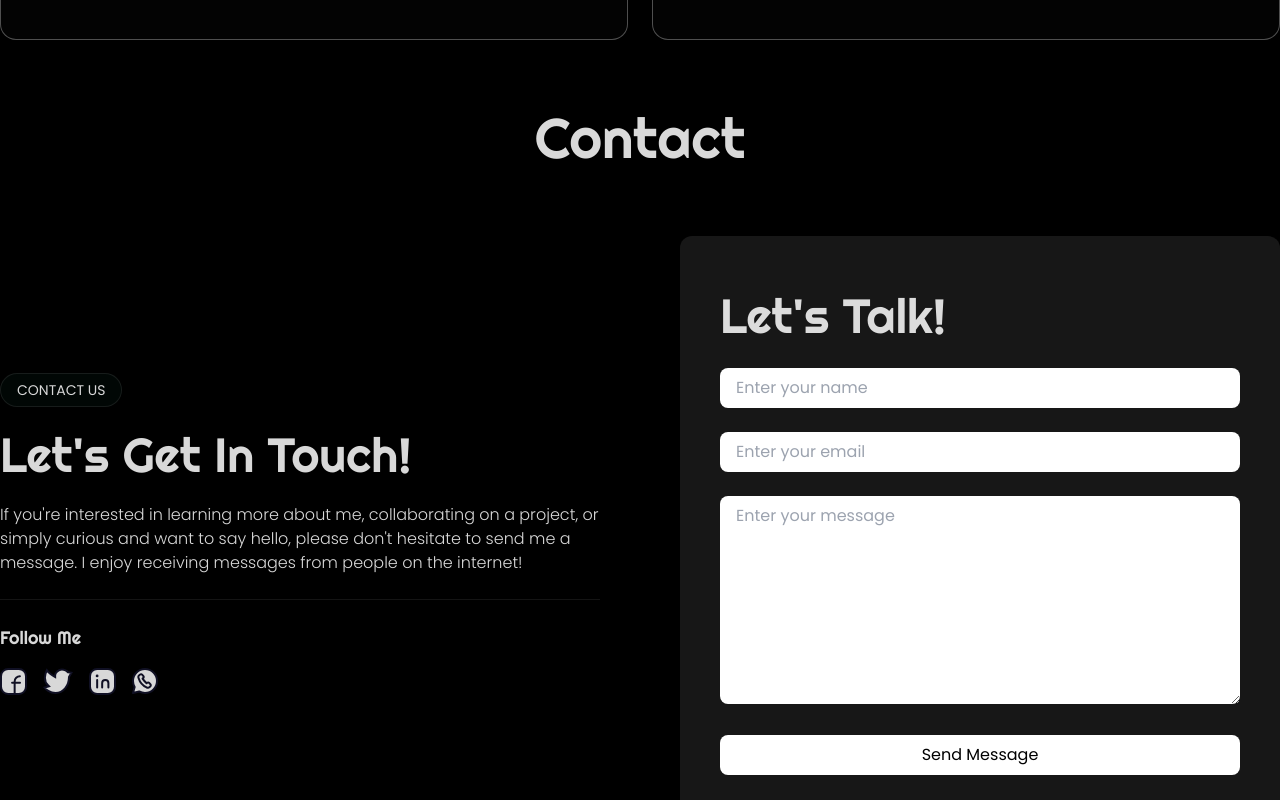
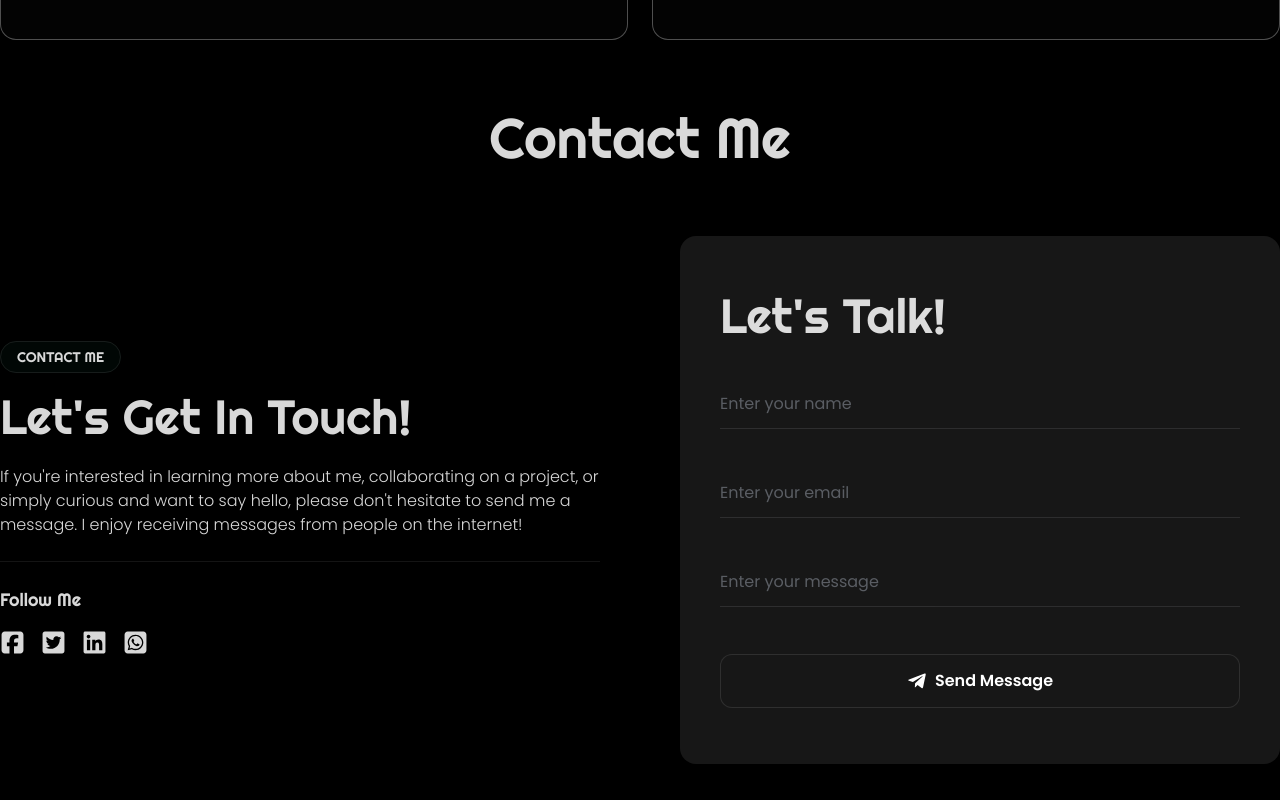
Before and after one commit to Polashahmad01/front-end-portfolio-app, a Next.js app: page / in a window 1280 px wide. Shown: the part 4380-5180 px from the top of the page. Built offline with nearby package versions, Linux system fonts and the light colour scheme.

Commit message:
Update ContactPage with new icons and link for social media

```diff
--- a/src/components/ContactPage.jsx
+++ b/src/components/ContactPage.jsx
@@ -1,4 +1,7 @@
+import Link from "next/link";
 import { Righteous } from "next/font/google";
+import { FaTwitterSquare, FaTelegramPlane } from "react-icons/fa";
+import { FaSquareFacebook, FaLinkedin, FaSquareWhatsapp } from "react-icons/fa6";
 
 const righteous = Righteous({ subsets: ["latin"], weight: ["400"] });
 
@@ -6,11 +9,11 @@ export default function ContactPage() {
   return (
     <section className="common-container">
       <div className="px-4 xl:px-0 mb-[10vh]">
-        <h3 className={`${righteous.className} text-3xl opacity-85 mb-[10vh] text-center lg:text-[56px]`}>Contact</h3>
+        <h3 className={`${righteous.className} text-3xl opacity-85 mb-[10vh] text-center lg:text-[56px]`}>Contact Me</h3>
         <div className="grid grid-cols-1 sm:grid-cols-2 items-center gap-20 mx-4 xl:mx-0">
           <div className="opacity-85">
             <div className="mb-6">
-              <button className="px-4 py-[6px] uppercase text-sm border border-solid rounded-[80px] backdrop-blur-xl border-[rgba(255,255,255,.1)] bg-[rgba(4,19,14,.5)]">Contact Us</button>
+              <Link href="mailto:dev.polashahmad@gmail.com" className={`${righteous.className} px-4 py-[6px] uppercase text-sm border border-solid rounded-[80px] backdrop-blur-xl border-[rgba(255,255,255,.1)] bg-[rgba(4,19,14,.5)] transition-all hover:border-[#20bf55] hover:rounded-[80px] hover:text-[#20bf55]`}>Contact Me</Link>
             </div>
             <h4 className={`${righteous.className} text-3xl lg:text-5xl mb-6`}>Let&#39;s Get In Touch!</h4>
             <p className="font-light mb-6">
@@ -19,41 +22,36 @@ export default function ContactPage() {
             <div className="border-t border-solid border-[#181818] mb-6" />
             <p className={`${righteous.className} text-lg mb-4`}>Follow Me</p>
             <div className="flex flex-wrap items-center gap-4">
-              <svg width="27" height="27" viewBox="0 0 27 27" fill="#fff" xmlns="http://www.w3.org/2000/svg">
-                <rect x="1" y="1" width="25" height="25" rx="7.13616" stroke="#14142B" strokeWidth="2" />
-                <path d="M19.8968 8.1543V8.1543C16.9993 8.1543 14.6504 10.5032 14.6504 13.4007V25.4407" stroke="#14142B" strokeWidth="2" strokeLinecap="round" />
-                <line x1="12.083" y1="14.6914" x2="20.0032" y2="14.6914" stroke="#14142B" strokeWidth="2" strokeLinecap="round" />
-              </svg>
-              <svg width="30" height="26" viewBox="0 0 30 26" fill="#fff" xmlns="http://www.w3.org/2000/svg">
-                <path d="M4.32747 18.7162L5.98371 18.2546L4.76351 17.0432C2.49398 14.7902 1.80935 11.9233 1.97021 9.08832C2.11509 6.53473 2.94701 4.06872 3.86092 2.2682C4.59404 3.40359 5.74989 4.56191 6.89868 5.54515C8.22623 6.68139 9.65495 7.67674 10.669 8.2354L12.1516 9.05212V7.35952C12.1516 6.02306 12.9027 4.56641 14.1977 3.41306C15.4835 2.26791 17.1994 1.52214 18.9347 1.52214C20.1769 1.52214 21.438 1.9361 22.5087 2.48127C23.5886 3.03113 24.3747 3.66262 24.6722 3.98959L24.9071 4.24771L25.2515 4.30365L28.4117 4.81689L26.12 8.79971L25.9887 9.02782L25.9867 9.29099C25.9212 18.0788 20.1872 24.8737 12.6551 24.9983C9.8062 25.0455 7.26621 24.0946 5.24663 22.8164C3.58427 21.7643 2.31626 20.5167 1.54851 19.4907L4.32747 18.7162Z" stroke="#14142B" strokeWidth="2" />
-              </svg>
-              <svg width="27" height="27" viewBox="0 0 27 27" fill="#fff" xmlns="http://www.w3.org/2000/svg">
-                <rect x="1" y="1" width="25" height="25" rx="7.13616" stroke="#14142B" strokeWidth="2" />
-                <line x1="8.15723" y1="11.9707" x2="8.15723" y2="19.6031" stroke="#14142B" strokeWidth="2" strokeLinecap="round" />
-                <circle cx="8.12006" cy="7.95111" r="1.40717" fill="#14142B" />
-                <path d="M19.3868 19.5944V15.1211C19.3868 13.4044 17.9951 12.0127 16.2784 12.0127V12.0127C14.5616 12.0127 13.1699 13.4044 13.1699 15.1211V19.5944" stroke="#14142B" strokeWidth="2" strokeLinecap="round" />
-              </svg>
-              <svg width="26" height="26" viewBox="0 0 26 26" fill="#fff" xmlns="http://www.w3.org/2000/svg">
-                <path d="M13 1C6.37273 1 1 6.37273 1 13C1 15.2211 1.606 17.3004 2.65818 19.0845L1 25L7.14945 23.4765C8.88073 24.4453 10.8749 25 13 25C19.6273 25 25 19.6273 25 13C25 6.37273 19.6273 1 13 1Z" stroke="#14142B" strokeWidth="2" strokeMiterlimit="10" strokeLinejoin="round" />
-                <path d="M15.1745 14.8396C15.4488 14.5797 15.8145 14.4393 16.1916 14.4491C16.5688 14.4589 16.9267 14.6181 17.1872 14.8919L18.4972 16.4316C18.7262 16.7323 18.8271 17.1117 18.7777 17.4869C18.7284 17.862 18.5328 18.2023 18.2339 18.4331L17.2994 19.2346C16.9346 19.5703 16.4675 19.7726 15.9738 19.8085C15.48 19.8444 14.9887 19.7119 14.5794 19.4325C10.8724 17.7136 7.80687 14.148 6.54431 9.98941C6.3332 9.54051 6.27941 9.03324 6.39166 8.54984C6.5039 8.06643 6.77559 7.63522 7.1627 7.3261L8.09908 6.52381C8.37351 6.26445 8.73909 6.12456 9.11598 6.13468C9.49288 6.14481 9.85047 6.30413 10.1107 6.57785L11.4216 8.11762C11.6502 8.41837 11.751 8.79767 11.7018 9.17269C11.6527 9.54771 11.4576 9.88797 11.1592 10.1192L10.5913 10.6066C11.7574 12.3204 13.1046 13.9028 14.6095 15.3263L15.1745 14.8396Z" stroke="#14142B" strokeWidth="2" strokeMiterlimit="10" strokeLinejoin="round" />
-              </svg>
+              <Link href="https://www.facebook.com/polashahmad01" target="_blank" className="transition-all hover:opacity-80">
+                <FaSquareFacebook size="25px" />
+              </Link>
+              <Link href="https://twitter.com/polashahmad01" target="_blank" className="transition-all hover:opacity-80">
+                <FaTwitterSquare size="25px" />
+              </Link>
+              <Link href="https://www.linkedin.com/in/polashahmad01" target="_blank" className="transition-all hover:opacity-80">
+                <FaLinkedin size="25px" />
+              </Link>
+              <Link href="https://wa.me/+8801795186140" target="_blank" className="transition-all hover:opacity-80">
+                <FaSquareWhatsapp size="25px" />
+              </Link>
             </div>
           </div>
-          <div className="bg-[#171717] rounded-xl px-8 py-8 lg:px-10 lg:py-14">
-            <h4 className={`${righteous.className} text-3xl lg:text-5xl mb-7 opacity-85`}>Let&#39;s Talk!</h4>
-            <div className="grid grid-rows-1 gap-6">
+          <div className="bg-[#171717] rounded-2xl backdrop-blur px-8 py-8 lg:px-10 lg:py-14">
+            <h4 className={`${righteous.className} text-3xl lg:text-5xl mb-10 opacity-85`}>Let&#39;s Talk!</h4>
+            <div className="grid grid-rows-1 gap-10">
               <div className="w-full">
-                <input className="px-4 py-[6px] lg:px-4 lg:py-2 rounded-lg w-full" type="text" placeholder="Enter your name" />
+                <input className="py-[12px] bg-transparent border-y-0 border-t-0 border-b-[1px] border-solid border-[#454547] w-full opacity-50 transition-all outline-none focus:border-[#20bf55] focus:opacity-80" type="text" placeholder="Enter your name" />
               </div>
               <div className="w-full">
-                <input className="px-4 py-[6px] lg:px-4 lg:py-2 rounded-lg w-full" type="email" placeholder="Enter your email" />
+                <input className="py-[12px] bg-transparent border-y-0 border-t-0 border-b-[1px] border-solid border-[#454547] w-full opacity-50 transition-all outline-none focus:border-[#20bf55] focus:opacity-80" type="email" placeholder="Enter your email" />
               </div>
               <div className="w-full">
-                <textarea className="px-4 py-[6px] lg:px-4 lg:py-2 rounded-lg w-full" rows={8} placeholder="Enter your message"></textarea>
+                <textarea className="py-[12px] bg-transparent border-y-0 border-t-0 border-b-[1px] border-solid border-[#454547] w-full opacity-50 resize-none transition-all outline-none focus:border-[#20bf55] focus:opacity-80" rows={1} placeholder="Enter your message"></textarea>
               </div>
-              <div className="w-full">
-                <button className="px-4 py-[6px] lg:px-4 lg:py-2 bg-white text-black rounded-lg w-full">Send Message</button>
-              </div>
+              <button className="px-4 py-[14px] w-full flex items-center justify-center gap-2 bg-[#171717] rounded-xl border border-solid border-[rgba(255,255,255,.1)] font-semibold transition-all hover:border-[#20bf55] hover:rounded-xl hover:text-[#20bf55]">
+                <FaTelegramPlane size="20px" className="" />
+                <span>Send Message</span>
+              </button>
             </div>
           </div>
         </div>
```
